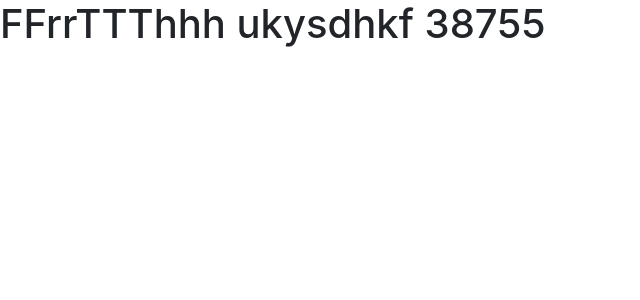
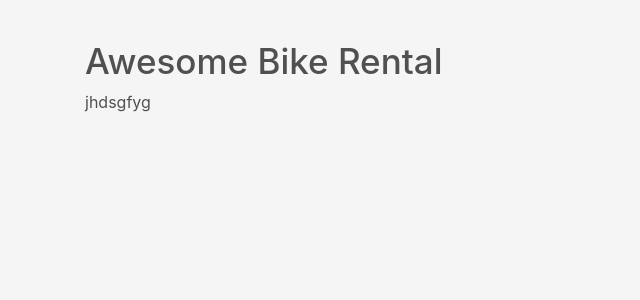
Before and after one commit to dimaggio224xz/testForTechStack, a React (Create React App) app in the folder front/: page / in a window 1280 px wide. Shown: the top 300 px of the page, without its empty margins (0-640 px from the left). Built offline with nearby package versions, Linux system fonts and the light colour scheme.

Commit message:
just commit :)

```diff
--- a/front/src/components/App/App.js
+++ b/front/src/components/App/App.js
@@ -1,15 +1,20 @@
-import React, { useState, useEffect } from 'react';
-import { connect } from 'react-redux';
+import React from 'react';
 
+import CreateNewRent from '../CreateNewRent';
 
 const App = () => {
 
     return (
         <>
-        <h1>FFrrTTThhh ukysdhkf 38755</h1>
+        <div className='wrapper'>
+            <div className='container'>
+            <h1 className='title'>Awesome Bike Rental</h1>
+
+                <CreateNewRent/>
+            </div>
+        </div>
         </>
     )
 }
 
-const mapStateToProps = (store) => ({...store});
-export default connect( mapStateToProps )(App);
+export default App;
--- /dev/null
+++ b/front/src/components/CreateNewRent/CreateNewRent.js
@@ -0,0 +1,15 @@
+import React, { useState, useEffect } from 'react';
+import { connect } from 'react-redux';
+
+const CreateNewRent = (props) => {
+    return (
+        <>
+        <div>jhdsgfyg</div>
+        </>
+    )
+}
+
+
+
+const mapStateToProps = (store) => ({...store});
+export default connect( mapStateToProps )(CreateNewRent);
--- /dev/null
+++ b/front/src/components/CreateNewRent/index.js
@@ -0,0 +1,2 @@
+import CreateNewRent from './CreateNewRent';
+export default CreateNewRent;
--- a/front/src/index.js
+++ b/front/src/index.js
@@ -12,9 +12,9 @@ import { createStore, applyMiddleware } from 'redux';
 const store = createStore(reducer, applyMiddleware(thunk));
 
 ReactDOM.render(
-
+	<>
 	<Provider store={store}>
 		<App />
-	</Provider>,
-
+	</Provider>
+	</>,
 document.getElementById('root'));
--- a/front/src/index.scss
+++ b/front/src/index.scss
@@ -1,5 +1,20 @@
+
 *, *:before, *:after{
-  box-sizing: border-box;
-  margin: 0;
-  padding: 0;
+	box-sizing: border-box;
+	margin: 0;
+	padding: 0;
+	color: rgb(80, 80, 80);
 }
+
+
+
+.wrapper {
+	padding-top: 40px;
+	min-width: 100%;
+	min-height: 100vh;
+	background-color: rgb(245, 245, 245);
+}
+
+.title {
+	font-size: 35px;
+}
```
